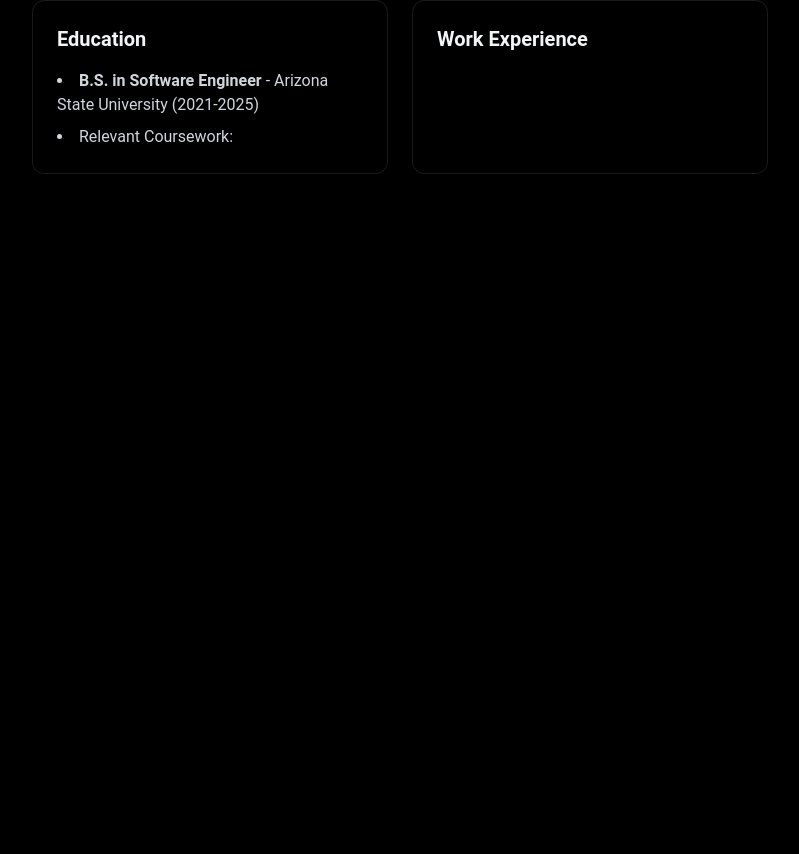
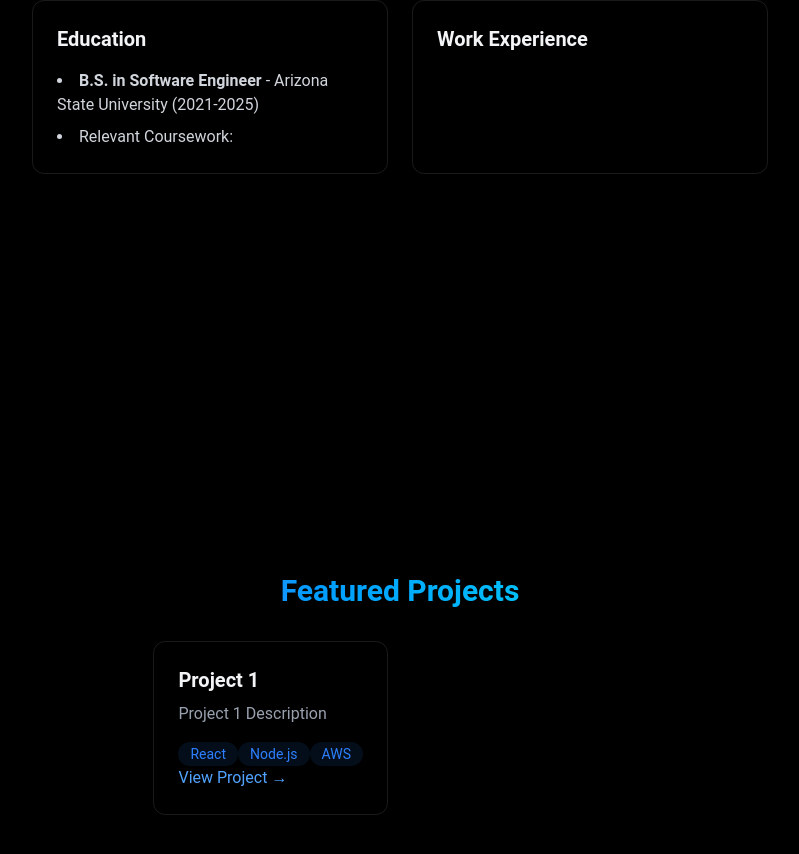
Before and after one commit to JustinKeith05/Justin-s-Website, a React (Vite) app: page / in a window 1280 px wide. Shown: the part 1306-2160 px from the top of the page, without its empty margins (240-1039 px from the left). Built offline with nearby package versions, Linux system fonts and the light colour scheme.

Commit message:
added projects sections

```diff
--- a/src/components/sections/Projects.jsx
+++ b/src/components/sections/Projects.jsx
@@ -2,8 +2,34 @@
 export const Projects = () => {
 
     return(
-        <section id="projects" className="min-h-screen flex items-center justify-center">
+        <section id="projects" className="min-h-screen flex items-center justify-center py-20">
+            <div className="max-w-5xl mx-auto px-4">
+                <h2 className="text-3xl font-bold mb-8 bg-gradient-to-r from-blue-500 to-cyan-400 bg-clip-text text-transparent text-center">Featured Projects</h2>
 
+                <div className="grid grid-cols-1 md:grid-cols-2 gap-6">
+
+                    <div className="p-6 rounded-xl border border-white/10 hover:-translate-y-1 hover:border-blue-500/30 hover:shadow-[0_2px_8px_rgba(59,130,246,0.1)] transition-all">
+                        <h3 className="text-xl font-bold mb-2">
+                            Project 1
+                        </h3>
+                        <p className="text-gray-400 mb-4">
+                            Project 1 Description
+                        </p>
+
+                        <div>
+                            {["React", "Node.js", "AWS"].map((tech, key) => (
+                                <span key={key} className="bg-blue-500/10 text-blue-500 py-1 px-3 rounded-full text-sm hover:big-blue-500/20 hover:shadow-[0_2px_8px_rgba(59,130,2246,0.2)] transition">
+                                    {tech}
+                                </span>
+                            ))}
+                        </div>
+
+                        <div className="flex justify-between items-center">
+                            <a href="#" className="text-blue-400 hover:text-blue-300 trainsition-colors">View Project →</a>
+                        </div>
+                    </div>
+                </div>
+            </div>
         </section>
     );
 }
```
